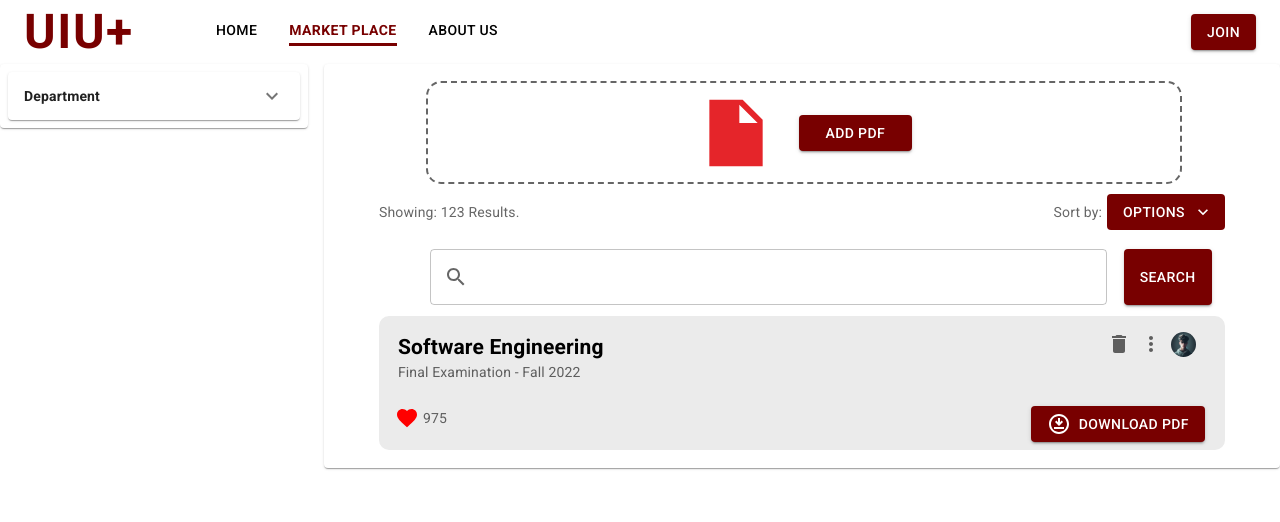
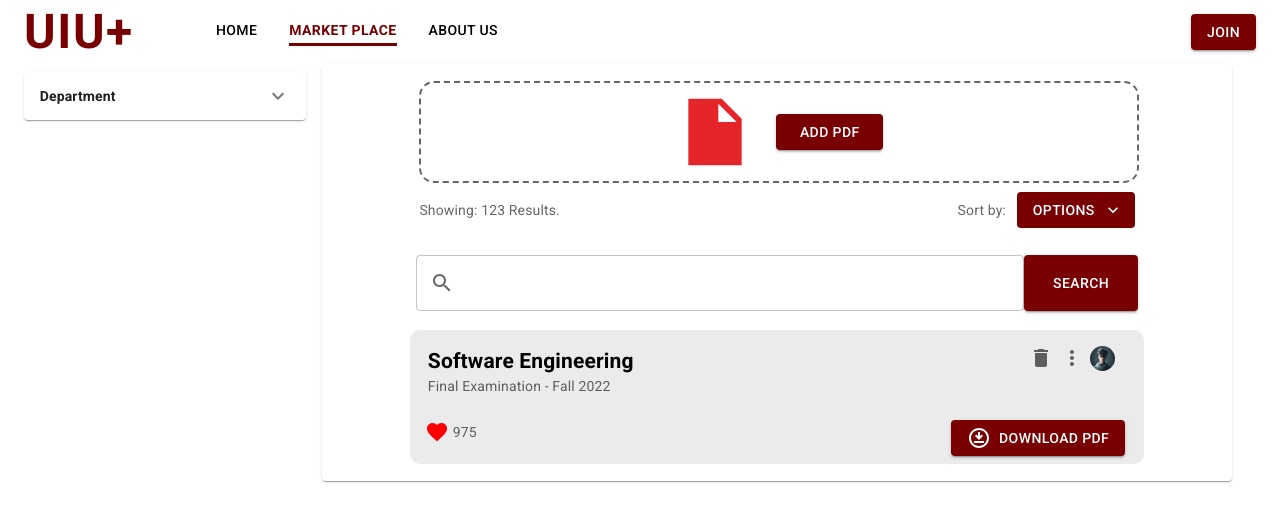
Before and after one commit to nadibahsan10/frontend, a React (Vite) app: page /market in a window 1280 px wide. Shown: the top 522 px of the page. Built offline with nearby package versions, Linux system fonts and the light colour scheme.

Commit message:
Question Bank page is in the FORM Now for backEnd

```diff
--- a/src/QuestionBank/Component/Card.jsx
+++ b/src/QuestionBank/Component/Card.jsx
@@ -13,6 +13,7 @@ import Button from '@mui/material/Button';
 import DownloadForOfflineOutlinedIcon from '@mui/icons-material/DownloadForOfflineOutlined';
 
 import "./Card.css";
+
 const Item = styled(Paper)(({ theme }) => ({
     backgroundColor: theme.palette.mode === 'dark' ? '#1A2027' : '#00000000',
     ...theme.typography.body2,
@@ -25,7 +26,7 @@ const Item = styled(Paper)(({ theme }) => ({
 
 function Card(props) {
     return (
-        <Box sx={{ flexGrow: 1, background: '#EBEBEB', borderRadius: "10px", width: "90%", margin: "1% 5%"}}>
+        <Box sx={{ flexGrow: 1, background: '#EBEBEB', borderRadius: "10px", width: "82%", margin: "1% 9%"}}>
             <Grid container spacing={1}>
                 <Grid item xs={8}>
                     <Item>
--- a/src/QuestionBank/Component/SortBar.css
+++ b/src/QuestionBank/Component/SortBar.css
@@ -2,10 +2,8 @@
     display: flex;
     justify-content: space-between;
     align-items: center;
-    width: 90%;
-    margin-left: 4%;
     border-radius: 10px;
-    padding: 0 1%;
+    margin: 1% 10%;
 }
 
 .sortBtn {
@@ -13,5 +11,5 @@
     justify-content: flex-end;
     align-items: center;
     width: 30%;
-    gap: 2%;
+    gap: 5%;
 }
--- a/src/QuestionBank/Pages/MainQuestionBank.css
+++ b/src/QuestionBank/Pages/MainQuestionBank.css
@@ -1,8 +1,7 @@
 .searchBar {
     display: flex;
     justify-content: center;
-    width: 90%;
-    margin: 1% 5%;
-    gap: 2%;
-    padding: 1% 2%;
+    width: 85%;
+    margin: 3% 0 3% 7.5%;
+
 }
--- a/src/QuestionBank/Pages/MainQuestionBank.jsx
+++ b/src/QuestionBank/Pages/MainQuestionBank.jsx
@@ -33,14 +33,15 @@ const Item = styled(Paper)(({ theme }) => ({
 function MainQuestionBank() {
     return (
         <div>
+            <form action="" method="post">
                 <Box sx={{ flexGrow: 1 }}>
-                <Grid container spacing={2}>
+                    <Grid container spacing={1}>
                         <Grid item xs={3}>
-                        <Item>
+                            <Item sx={{ boxShadow: "none", marginLeft: "5%" }}>
                                 <div>
                                     <Accordion>
                                         <AccordionSummary
-                                        sx={{ height: 0 }}
+                                            sx={{ height: 0, }}
                                             expandIcon={<ExpandMoreIcon />}
                                             aria-controls="panel1-content"
                                             id="panel1-header"
@@ -62,7 +63,7 @@ function MainQuestionBank() {
                             </Item>
                         </Grid>
                         <Grid item xs={9}>
-                        <Item>
+                            <Item sx={{ marginRight: "5%" }}>
 
                                 <UploadBar />
                                 <SortBar />
@@ -70,10 +71,10 @@ function MainQuestionBank() {
                                     <TextField id="outlined-basic" label={<SearchIcon />} variant="outlined"
                                         sx={{
                                             backgroundColor: "transparent",
-                                        width: "80%"
+                                            width: "80%",
                                         }}
                                     />
-                                <Button variant="contained">Search</Button>
+                                    <Button variant="contained" sx={{ width: "15%" }}>Search</Button>
                                 </div>
 
                                 <Card name="Software Engineering" type="Final Examination" trimester="Fall 2022" likes="975" />
@@ -83,8 +84,7 @@ function MainQuestionBank() {
                         </Grid>
                     </Grid>
                 </Box>
-
-
+            </form>
         </div>
     )
 }
```
Also changed, not shown: src/QuestionBank/Component/kola.html (deleted, +0 -31 lines). Lines whose indentation alone changed are shown as unchanged.
